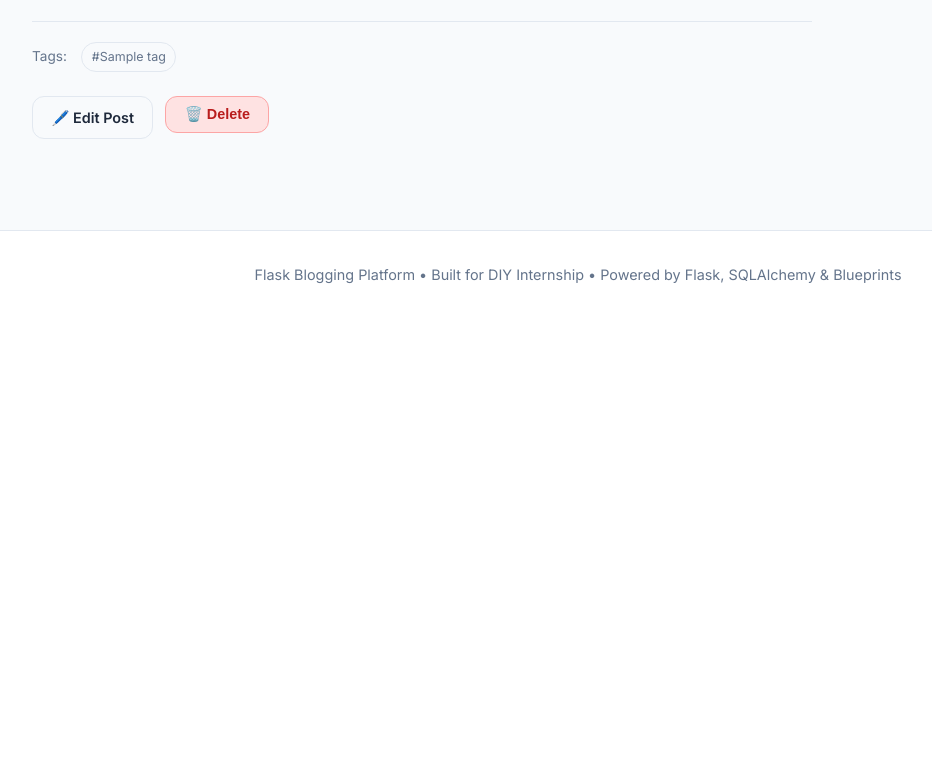
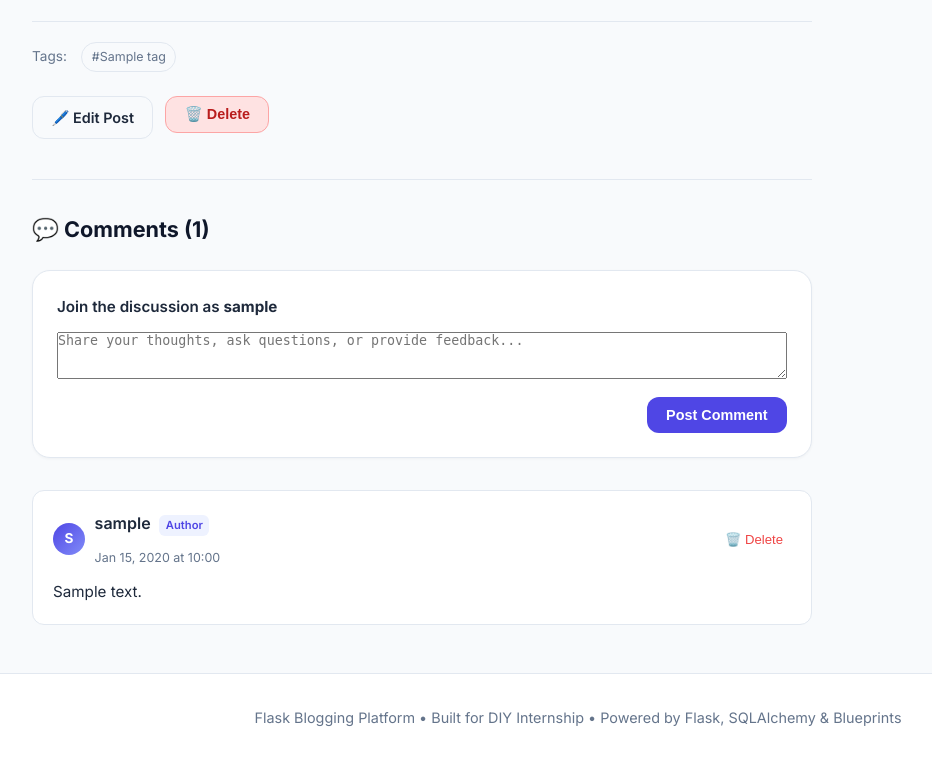
Before and after one commit to shubh-2102/flask-blogging-platform, a Flask app: page /posts/sample in a window 1280 px wide. Shown: the part 482-1243 px from the top of the page, without its empty margins (62-994 px from the left). Before the commit the page ends 765 px from the top, so only its background shows below. Run offline with Flask 3, Linux system fonts and the light colour scheme; a user stored in the database is signed in; tables that the repository leaves empty hold one stand-in row (values such as "Sample post").

Commit message:
Week 5: Commenting System — models, views, templates, authorization, and moderation

```diff
--- a/app/blueprints/posts/forms.py
+++ b/app/blueprints/posts/forms.py
@@ -45,3 +45,11 @@ class PostForm(FlaskForm):
             existing = Post.query.filter_by(slug=slug).first()
             if existing and slug != self.original_slug:
                 raise ValidationError('This slug is already in use. Try a different title or slug.')
+
+
+class CommentForm(FlaskForm):
+    body = TextAreaField('Leave a Comment', validators=[
+        DataRequired(message='Comment cannot be empty.'),
+        Length(min=2, max=1000, message='Comment must be between 2 and 1000 characters.')
+    ])
+    submit = SubmitField('Post Comment')
--- a/app/blueprints/posts/routes.py
+++ b/app/blueprints/posts/routes.py
@@ -1,9 +1,10 @@
 from flask import render_template, redirect, url_for, flash, request, abort
 from flask_login import login_required, current_user
 from app.blueprints.posts import posts_bp
-from app.blueprints.posts.forms import PostForm, slugify
+from app.blueprints.posts.forms import PostForm, CommentForm, slugify
 from app.extensions import db
 from app.models.post import Post, Category, Tag
+from app.models.comment import Comment
 
 
 def _get_or_create_tag(name: str) -> Tag:
@@ -57,7 +58,44 @@ def list_posts():
 @posts_bp.route('/<slug>')
 def view_post(slug):
     post = Post.query.filter_by(slug=slug, published=True).first_or_404()
-    return render_template('posts/detail.html', post=post)
+    comments = post.comments.order_by(Comment.created_at.desc()).all()
+    comment_form = CommentForm()
+    return render_template('posts/detail.html', post=post, comments=comments, comment_form=comment_form)
+
+
+@posts_bp.route('/<slug>/comments', methods=['POST'])
+@login_required
+def add_comment(slug):
+    post = Post.query.filter_by(slug=slug, published=True).first_or_404()
+    form = CommentForm()
+    if form.validate_on_submit():
+        comment = Comment(
+            body=form.body.data.strip(),
+            author=current_user,
+            post=post
+        )
+        db.session.add(comment)
+        db.session.commit()
+        flash('Your comment has been posted!', 'success')
+    else:
+        for field, errors in form.errors.items():
+            for error in errors:
+                flash(error, 'danger')
+    return redirect(url_for('posts.view_post', slug=post.slug) + '#comments')
+
+
+@posts_bp.route('/comments/<int:comment_id>/delete', methods=['POST'])
+@login_required
+def delete_comment(comment_id):
+    comment = Comment.query.get_or_404(comment_id)
+    # Allow comment author OR post author to delete
+    if comment.user_id != current_user.id and comment.post.user_id != current_user.id:
+        abort(403)
+    post_slug = comment.post.slug
+    db.session.delete(comment)
+    db.session.commit()
+    flash('Comment removed successfully.', 'info')
+    return redirect(url_for('posts.view_post', slug=post_slug) + '#comments')
 
 
 @posts_bp.route('/create', methods=['GET', 'POST'])
--- a/app/static/css/style.css
+++ b/app/static/css/style.css
@@ -1031,3 +1031,118 @@ textarea.form-input {
   .detail-sidebar { position: static; }
   .detail-title { font-size: 1.75rem; }
 }
+
+/* =====================
+   Comments Section
+   ===================== */
+.comments-section {
+  margin-top: 2.5rem;
+  padding-top: 2rem;
+  border-top: 1.5px solid var(--border);
+}
+
+.comments-title {
+  font-size: 1.35rem;
+  font-weight: 700;
+  color: var(--dark);
+  margin-bottom: 1.5rem;
+  display: flex;
+  align-items: center;
+  gap: 0.5rem;
+}
+
+.comment-form-card {
+  background: var(--bg-card);
+  border: 1px solid var(--border);
+  border-radius: var(--radius-lg);
+  padding: 1.5rem;
+  margin-bottom: 2rem;
+  box-shadow: 0 1px 3px rgba(0,0,0,0.04);
+}
+
+.comment-login-card {
+  background: var(--bg-page);
+  border: 1.5px dashed var(--border);
+  border-radius: var(--radius-lg);
+  padding: 1.5rem;
+  text-align: center;
+  margin-bottom: 2rem;
+  color: var(--text-muted);
+}
+
+.comment-card {
+  background: var(--bg-card);
+  border: 1px solid var(--border);
+  border-radius: var(--radius-md);
+  padding: 1.25rem;
+  margin-bottom: 1rem;
+  transition: border-color 0.15s;
+}
+
+.comment-card:hover {
+  border-color: #cbd5e1;
+}
+
+.comment-card-header {
+  display: flex;
+  justify-content: space-between;
+  align-items: center;
+  margin-bottom: 0.75rem;
+}
+
+.comment-card-user {
+  display: flex;
+  align-items: center;
+  gap: 0.6rem;
+}
+
+.comment-card-avatar {
+  width: 32px;
+  height: 32px;
+  border-radius: 50%;
+  background: linear-gradient(135deg, var(--primary) 0%, #818cf8 100%);
+  color: #fff;
+  display: flex;
+  align-items: center;
+  justify-content: center;
+  font-weight: 700;
+  font-size: 0.85rem;
+}
+
+.comment-card-author {
+  font-weight: 600;
+  color: var(--text-main);
+  text-decoration: none;
+}
+
+.comment-card-author:hover {
+  color: var(--primary);
+}
+
+.comment-card-date {
+  font-size: 0.78rem;
+  color: var(--text-muted);
+}
+
+.comment-card-body {
+  color: var(--text-main);
+  line-height: 1.6;
+  font-size: 0.95rem;
+  white-space: pre-wrap;
+  word-break: break-word;
+}
+
+.comment-delete-btn {
+  background: none;
+  border: none;
+  color: #ef4444;
+  font-size: 0.82rem;
+  cursor: pointer;
+  padding: 0.2rem 0.5rem;
+  border-radius: var(--radius-sm);
+  transition: background 0.15s;
+}
+
+.comment-delete-btn:hover {
+  background: #fee2e2;
+}
--- a/app/templates/posts/detail.html
+++ b/app/templates/posts/detail.html
@@ -66,6 +66,70 @@
       </form>
     </div>
     {% endif %}
+
+    <!-- Comments Section (Week 5) -->
+    <section id="comments" class="comments-section">
+      <h2 class="comments-title">
+        💬 Comments ({{ comments|length }})
+      </h2>
+
+      {% if current_user.is_authenticated %}
+        <div class="comment-form-card">
+          <form method="POST" action="{{ url_for('posts.add_comment', slug=post.slug) }}">
+            <input type="hidden" name="csrf_token" value="{{ csrf_token() }}">
+            <div class="form-group">
+              <label for="body" style="font-weight: 600; font-size: 0.95rem; margin-bottom: 0.4rem; display: block;">Join the discussion as <strong>{{ current_user.username }}</strong></label>
+              <textarea id="body" name="body" class="form-control" rows="3" placeholder="Share your thoughts, ask questions, or provide feedback..." required minlength="2" maxlength="1000"></textarea>
+            </div>
+            <div style="display:flex; justify-content: flex-end; margin-top: 0.75rem;">
+              <button type="submit" class="btn btn-primary">Post Comment</button>
+            </div>
+          </form>
+        </div>
+      {% else %}
+        <div class="comment-login-card">
+          <p style="margin-bottom: 0.75rem; font-weight: 500;">Interested in participating in this discussion?</p>
+          <a href="{{ url_for('auth.login', next=request.path) }}" class="btn btn-primary" style="margin-right: 0.5rem;">Sign In</a>
+          <a href="{{ url_for('auth.register') }}" class="btn btn-outline">Create an Account</a>
+        </div>
+      {% endif %}
+
+      {% if comments %}
+        <div class="comments-list">
+          {% for comment in comments %}
+            <div class="comment-card" id="comment-{{ comment.id }}">
+              <div class="comment-card-header">
+                <div class="comment-card-user">
+                  <div class="comment-card-avatar">{{ comment.author.username[0].upper() }}</div>
+                  <div>
+                    <a href="{{ url_for('auth.profile', username=comment.author.username) }}" class="comment-card-author">
+                      {{ comment.author.username }}
+                    </a>
+                    {% if comment.author.id == post.author.id %}
+                      <span class="card-tag" style="padding: 0.1rem 0.4rem; font-size: 0.7rem; margin-left: 0.3rem;">Author</span>
+                    {% endif %}
+                    <div class="comment-card-date">{{ comment.created_at.strftime('%b %d, %Y at %H:%M') }}</div>
+                  </div>
+                </div>
+
+                {% if current_user.is_authenticated and (current_user.id == comment.user_id or current_user.id == post.author.id) %}
+                  <form method="POST" action="{{ url_for('posts.delete_comment', comment_id=comment.id) }}"
+                        onsubmit="return confirm('Delete this comment?')" style="display: inline;">
+                    <input type="hidden" name="csrf_token" value="{{ csrf_token() }}">
+                    <button type="submit" class="comment-delete-btn" title="Delete comment">🗑️ Delete</button>
+                  </form>
+                {% endif %}
+              </div>
+              <div class="comment-card-body">{{ comment.body }}</div>
+            </div>
+          {% endfor %}
+        </div>
+      {% else %}
+        <p style="color: var(--text-muted); font-style: italic; text-align: center; padding: 2rem 0;">
+          No comments yet. Be the first to share your thoughts!
+        </p>
+      {% endif %}
+    </section>
   </article>
 
   <!-- Sidebar -->
```
Also changed, not shown: tests/test_comments.py (added, +152 -0 lines).
